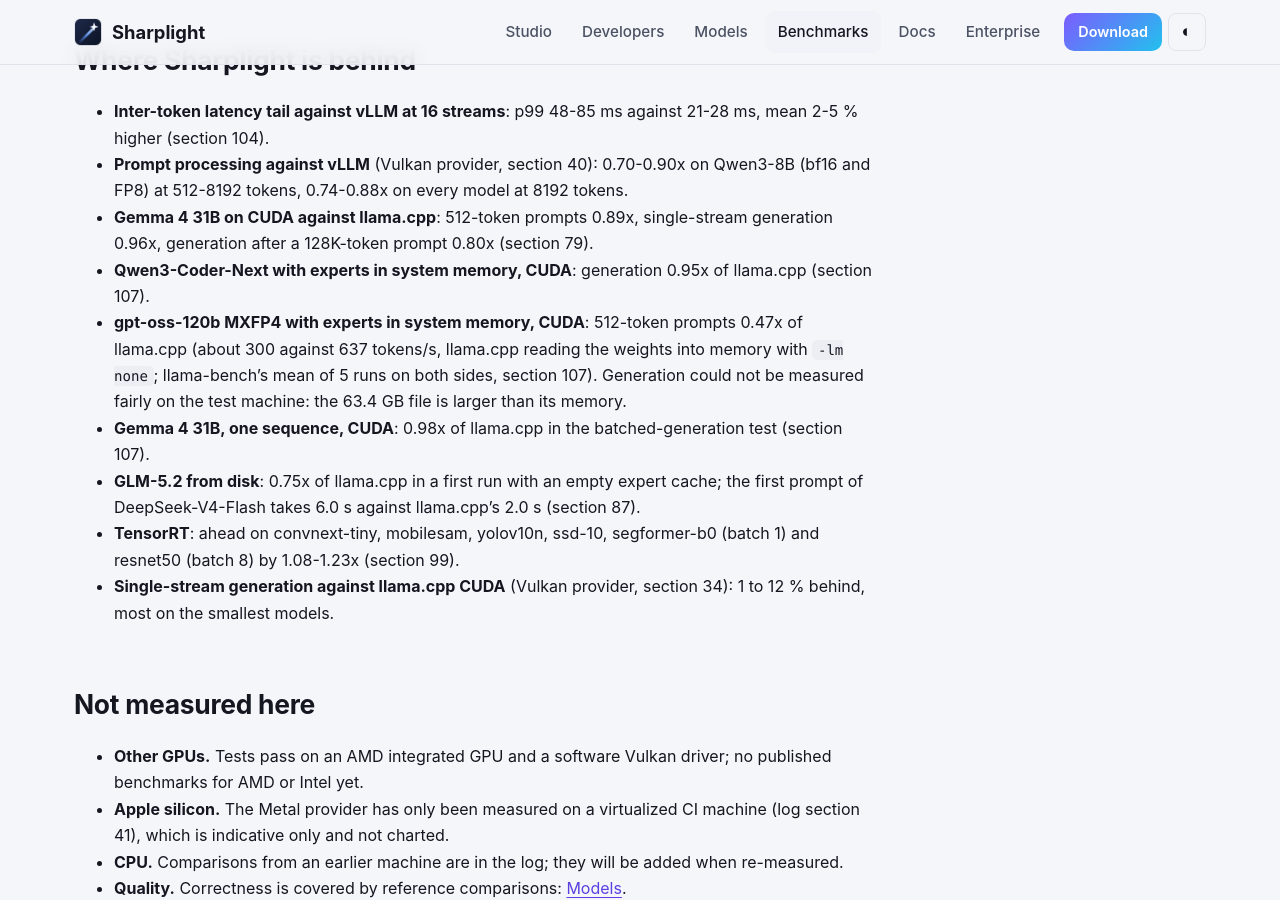
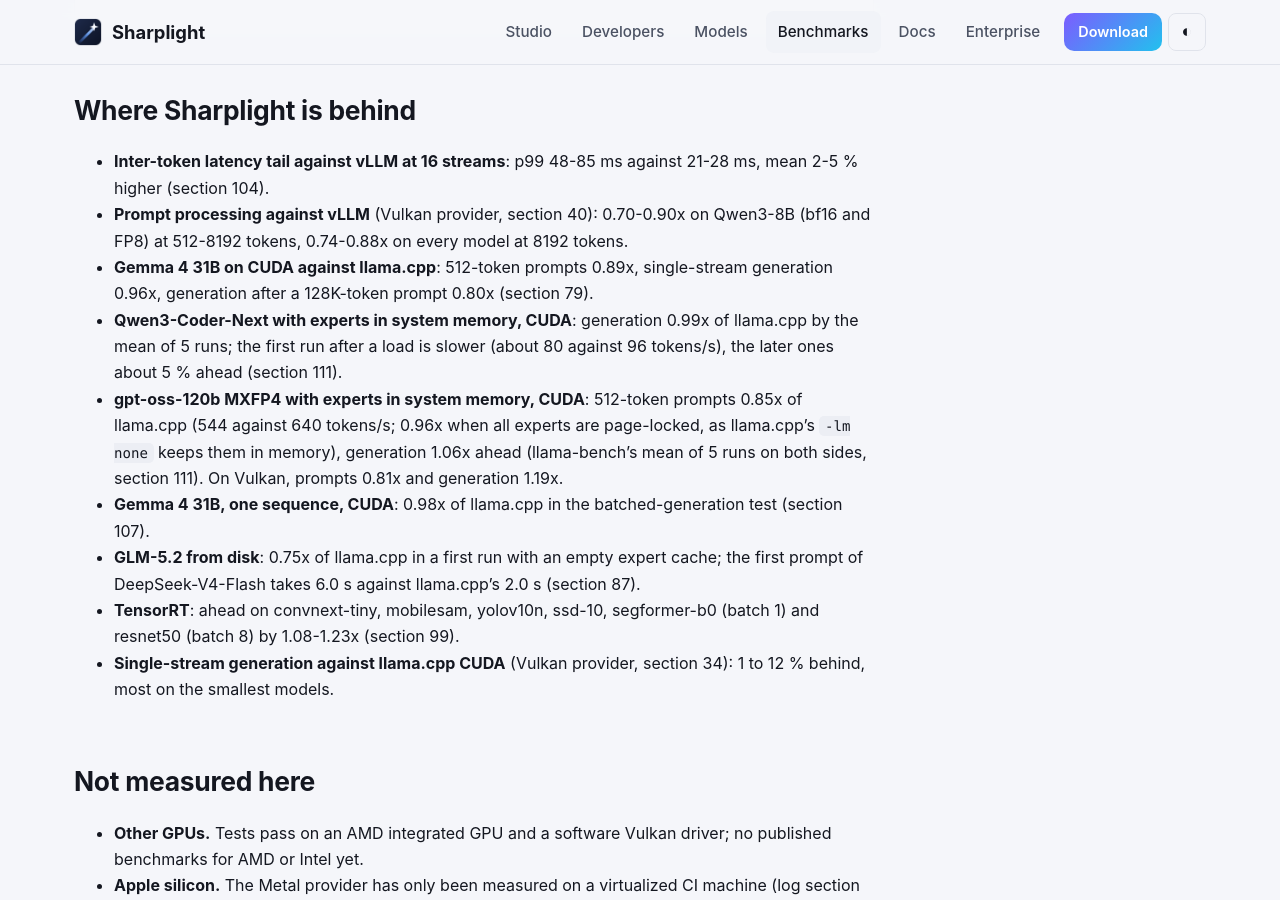
Before and after one commit to infernitytech/sharplight-website, a Jekyll site: the page built from benchmarks.md, in a window 1280 px wide and 900 px high, scrolled down 28192 px. Built offline with Jekyll 4.4.1, drawn with Linux system fonts in a browser that asks for light colours; some of the changed text lies outside the part shown.

Commit message:
Benchmarks: gpt-oss-120b offload prompts 0.47x -> 0.85x of llama.cpp, Coder-Next CUDA generation 0.99x (section 111)
Co-Authored-By: Claude Opus 5.5 <noreply@anthropic.com>
Claude-Session: https://claude.ai/code/session_01QqB795jsCd7X3uQm2DKpxf

```diff
--- a/benchmarks.md
+++ b/benchmarks.md
@@ -26,7 +26,7 @@ One NVIDIA RTX PRO 4500 Blackwell (32 GB), November 2026.
 | vLLM, time to first token at 16 / 64 streams | 0.44-0.55x / 0.64-0.70x of vLLM's time | 104 |
 | llama.cpp Vulkan, batched generation, 16-64 sequences (same GGUF files, mean step time) | 1.63-3.19x | 107 |
 | llama.cpp CUDA, batched generation, 16-64 sequences (same GGUF files, mean step time) | 1.09-1.96x | 107 |
-| llama.cpp, MoE models with experts in system memory (mean of 5 runs) | 1.43-1.45x generation and 1.22-1.44x prompts on Vulkan; 0.95-1.17x on CUDA | 107 |
+| llama.cpp, MoE models with experts in system memory (mean of 5 runs) | 1.43-1.45x generation and 1.22-1.60x prompts on Vulkan; 0.99-1.60x on CUDA (gpt-oss-120b prompts 0.85x on CUDA, 0.81x on Vulkan) | 107, 111 |
 | llama.cpp, MoE models larger than memory, experts read from disk (same GGUF files) | 0.75-1.56x | 85, 87 |
 | onnxruntime CUDA provider, ONNX models at the same precision setting | 0.06-0.88x of its latency (f32), 0.37-0.87x (TF32 class); TensorRT is ahead on seven of 19 rows | 99 |
 | llama.cpp, single-stream generation | 0.88-0.99x of CUDA, 0.99-1.09x of Vulkan | 34 |
@@ -89,10 +89,11 @@ build.
   tokens, 0.74-0.88x on every model at 8192 tokens.
 - **Gemma 4 31B on CUDA against llama.cpp**: 512-token prompts 0.89x, single-stream generation 0.96x, generation after a
   128K-token prompt 0.80x (section 79).
-- **Qwen3-Coder-Next with experts in system memory, CUDA**: generation 0.95x of llama.cpp (section 107).
-- **gpt-oss-120b MXFP4 with experts in system memory, CUDA**: 512-token prompts 0.47x of llama.cpp (about 300 against
-  637 tokens/s, llama.cpp reading the weights into memory with `-lm none`; llama-bench's mean of 5 runs on both sides,
-  section 107). Generation could not be measured fairly on the test machine: the 63.4 GB file is larger than its memory.
+- **Qwen3-Coder-Next with experts in system memory, CUDA**: generation 0.99x of llama.cpp by the mean of 5 runs; the
+  first run after a load is slower (about 80 against 96 tokens/s), the later ones about 5 % ahead (section 111).
+- **gpt-oss-120b MXFP4 with experts in system memory, CUDA**: 512-token prompts 0.85x of llama.cpp (544 against 640
+  tokens/s; 0.96x when all experts are page-locked, as llama.cpp's `-lm none` keeps them in memory), generation 1.06x
+  ahead (llama-bench's mean of 5 runs on both sides, section 111). On Vulkan, prompts 0.81x and generation 1.19x.
 - **Gemma 4 31B, one sequence, CUDA**: 0.98x of llama.cpp in the batched-generation test (section 107).
 - **GLM-5.2 from disk**: 0.75x of llama.cpp in a first run with an empty expert cache; the first prompt of DeepSeek-V4-Flash
   takes 6.0 s against llama.cpp's 2.0 s (section 87).
```
